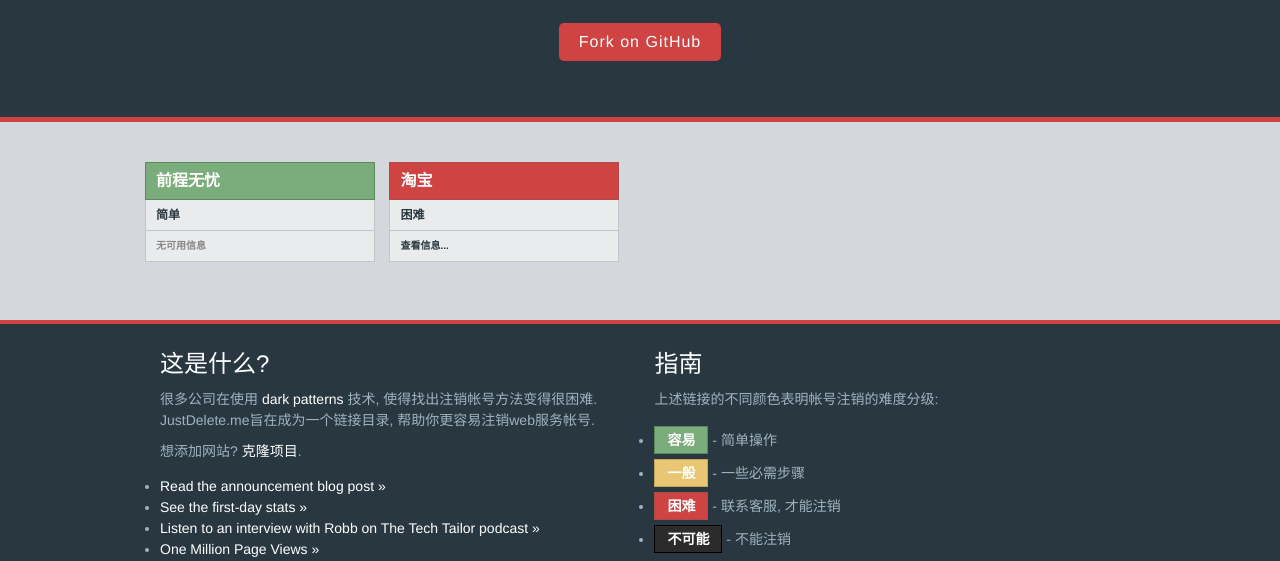
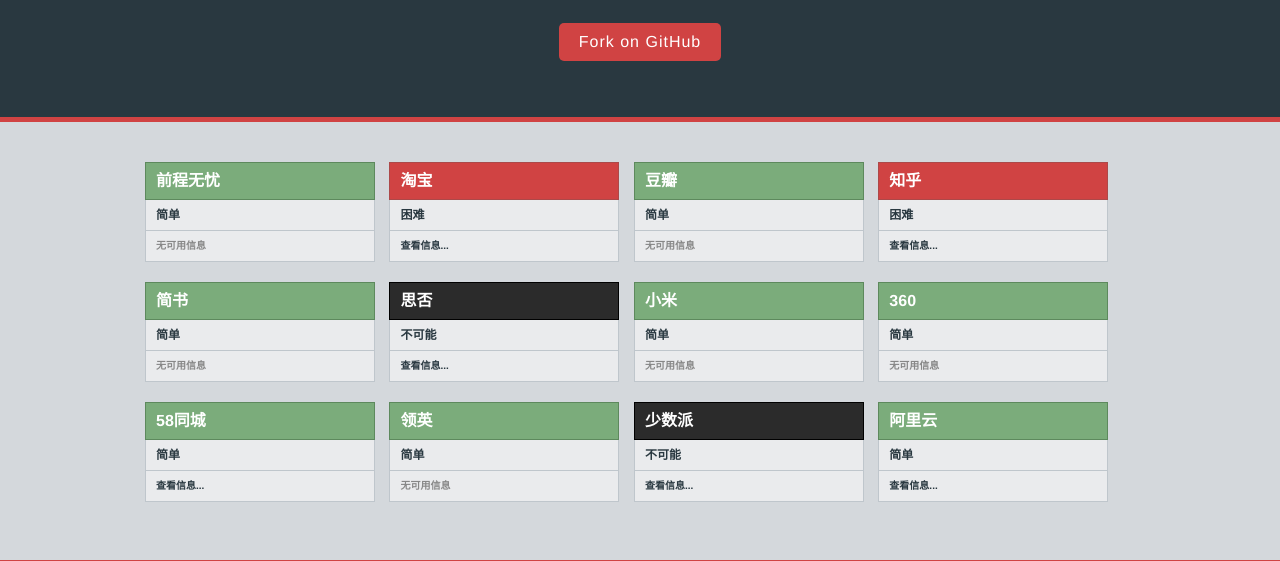
Before and after one commit to qiwihui/justdeleteme.CN, a plain HTML site: page index.html in a window 1280 px wide. Shown: the part 179-740 px from the top of the page. Drawn offline with Linux system fonts and the light colour scheme; a script that the page names is missing.

Commit message:
Deploy qiwihui/justdeleteme.CN to github.com/qiwihui/justdeleteme.CN.git:gh-pages

```diff
--- a/index.html
+++ b/index.html
@@ -108,6 +108,206 @@
 
 							<div class="tooltip-content">
 								需满足所有特定条件（http://service.taobao.com/support/knowledge-5839600.htm），才能联系客服注销
+
+							</div>
+							<a href="#" class="tooltip-toggle contains-info">查看信息...</a>
+
+
+
+					</section>
+
+					<section class="site-block easy">
+						<a class="site-header" href=" https://www.douban.com/accounts/suicide/ ">
+	                        豆瓣
+	                    </a>
+
+						<p class="site-difficulty">
+
+							  	简单
+
+	                    </p>
+
+
+							<p class="tooltip-toggle">无可用信息</p>
+
+
+
+					</section>
+
+					<section class="site-block hard">
+						<a class="site-header" href=" https://www.zhihu.com/question/21452645 ">
+	                        知乎
+	                    </a>
+
+						<p class="site-difficulty">
+
+								困难
+
+	                    </p>
+
+
+							<div class="tooltip-content">
+								需要满足特定条件才能向知乎客服申请注销
+
+							</div>
+							<a href="#" class="tooltip-toggle contains-info">查看信息...</a>
+
+
+
+					</section>
+
+					<section class="site-block easy">
+						<a class="site-header" href=" https://www.jianshu.com/settings/misc ">
+	                        简书
+	                    </a>
+
+						<p class="site-difficulty">
+
+							  	简单
+
+	                    </p>
+
+
+							<p class="tooltip-toggle">无可用信息</p>
+
+
+
+					</section>
+
+					<section class="site-block impossible">
+						<a class="site-header" href=" https://www.segmentfault.com ">
+	                        思否
+	                    </a>
+
+						<p class="site-difficulty">
+
+							  	不可能
+
+	                    </p>
+
+
+							<div class="tooltip-content">
+								没有提供注销账户功能
+
+							</div>
+							<a href="#" class="tooltip-toggle contains-info">查看信息...</a>
+
+
+
+					</section>
+
+					<section class="site-block easy">
+						<a class="site-header" href=" https://account.xiaomi.com/pass/del ">
+	                        小米
+	                    </a>
+
+						<p class="site-difficulty">
+
+							  	简单
+
+	                    </p>
+
+
+							<p class="tooltip-toggle">无可用信息</p>
+
+
+
+					</section>
+
+					<section class="site-block easy">
+						<a class="site-header" href=" https://i.360.cn/profile/accountlock ">
+	                        360
+	                    </a>
+
+						<p class="site-difficulty">
+
+							  	简单
+
+	                    </p>
+
+
+							<p class="tooltip-toggle">无可用信息</p>
+
+
+
+					</section>
+
+					<section class="site-block easy">
+						<a class="site-header" href=" http://my.58.com/pro/offaccount/ ">
+	                        58同城
+	                    </a>
+
+						<p class="site-difficulty">
+
+							  	简单
+
+	                    </p>
+
+
+							<div class="tooltip-content">
+								官方帮助：https://help.58.com/help_pc/zhzx/index.html
+
+							</div>
+							<a href="#" class="tooltip-toggle contains-info">查看信息...</a>
+
+
+
+					</section>
+
+					<section class="site-block easy">
+						<a class="site-header" href=" https://www.linkedin.com/psettings/account-management/close-submit ">
+	                        领英
+	                    </a>
+
+						<p class="site-difficulty">
+
+							  	简单
+
+	                    </p>
+
+
+							<p class="tooltip-toggle">无可用信息</p>
+
+
+
+					</section>
+
+					<section class="site-block impossible">
+						<a class="site-header" href=" https://sspai.com ">
+	                        少数派
+	                    </a>
+
+						<p class="site-difficulty">
+
+							  	不可能
+
+	                    </p>
+
+
+							<div class="tooltip-content">
+								没有提供注销账户功能
+
+							</div>
+							<a href="#" class="tooltip-toggle contains-info">查看信息...</a>
+
+
+
+					</section>
+
+					<section class="site-block easy">
+						<a class="site-header" href=" https://account.console.aliyun.com/#/secure ">
+	                        阿里云
+	                    </a>
+
+						<p class="site-difficulty">
+
+							  	简单
+
+	                    </p>
+
+
+							<div class="tooltip-content">
+								官方帮助：https://help.aliyun.com/document_detail/72606.html
 
 							</div>
 							<a href="#" class="tooltip-toggle contains-info">查看信息...</a>
```
